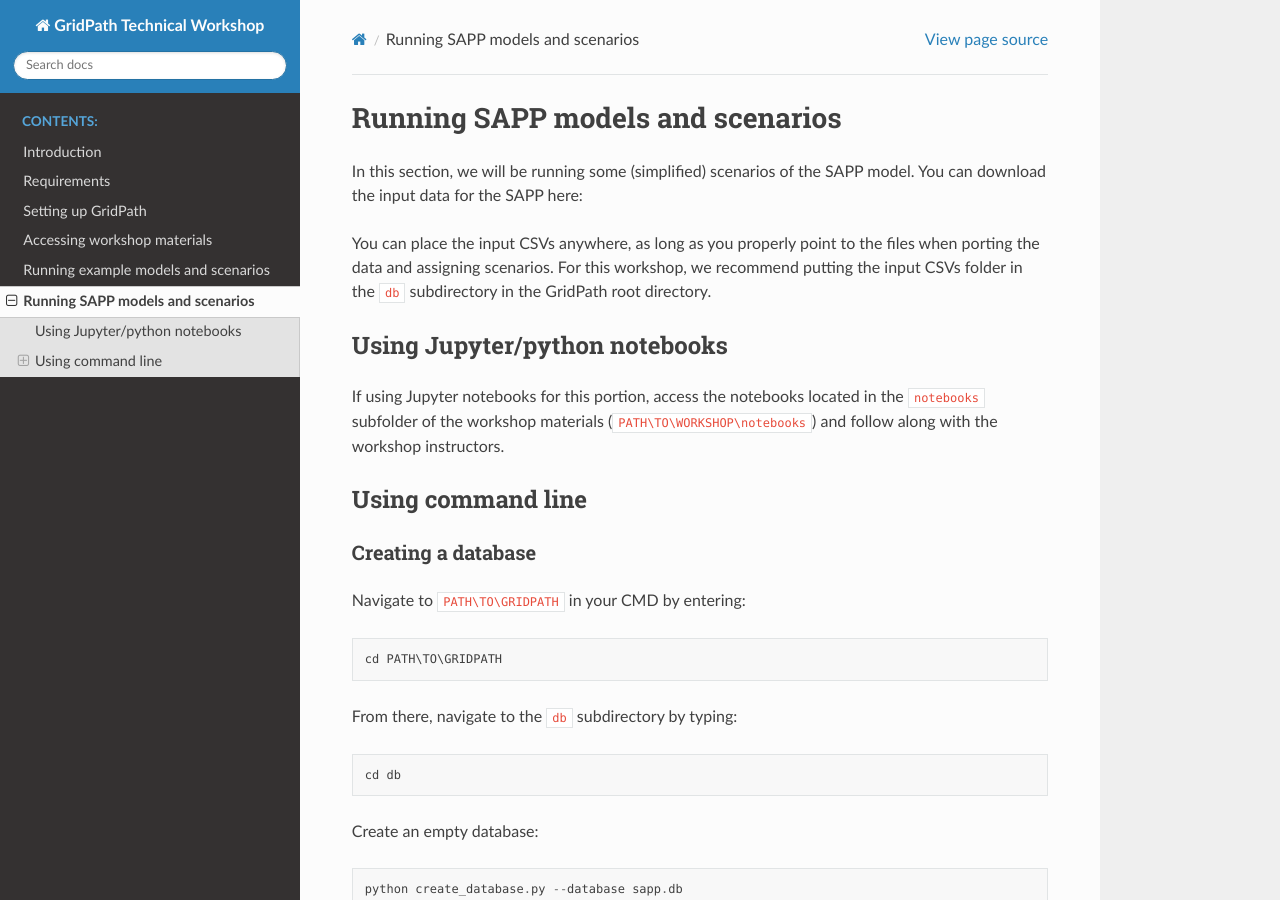
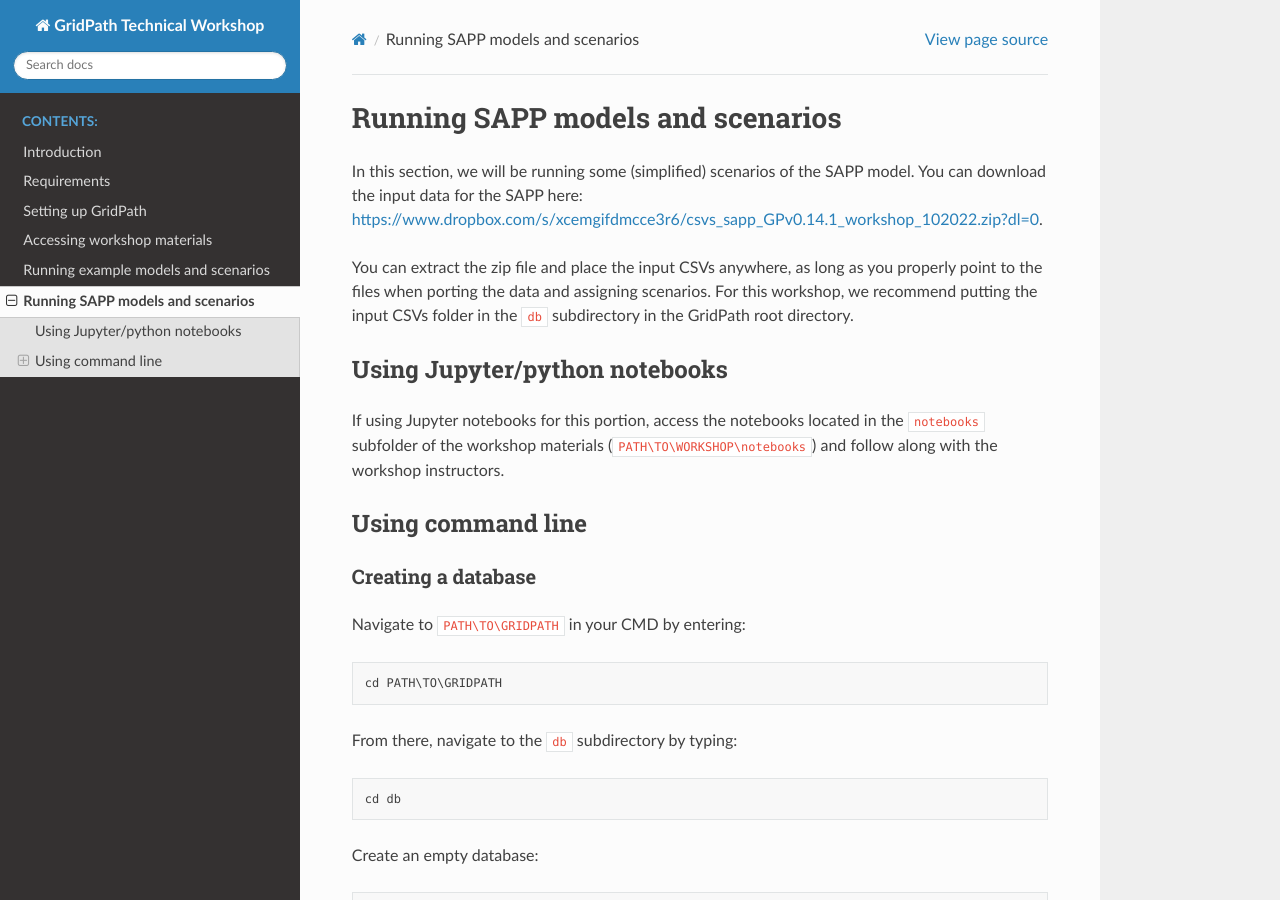
Before and after one commit to cetlab-ucsb/gridpath-technical-workshop, a Sphinx documentation site: the page built from docs/gridpath/sapp.rst, in a window 1280 px wide and 900 px high. Built offline with Sphinx 7.4.7 and the Read the Docs theme 2.0.0, drawn with Linux system fonts in a browser that asks for light colours.

Commit message:
add download link to files

```diff
--- a/docs/gridpath/sapp.rst
+++ b/docs/gridpath/sapp.rst
@@ -3,9 +3,9 @@
 =================================
 
 In this section, we will be running some (simplified) scenarios of the SAPP model.
-You can download the input data for the SAPP here:
+You can download the input data for the SAPP here: https://www.dropbox.com/s/xcemgifdmcce3r6/csvs_sapp_GPv0.14.1_workshop_102022.zip?dl=0.
 
-You can place the input CSVs anywhere, as long as you properly point to the files when porting the data and assigning scenarios.
+You can extract the zip file and place the input CSVs anywhere, as long as you properly point to the files when porting the data and assigning scenarios.
 For this workshop, we recommend putting the input CSVs folder in the ``db`` subdirectory in the GridPath root directory.
 
 Using Jupyter/python notebooks
```
